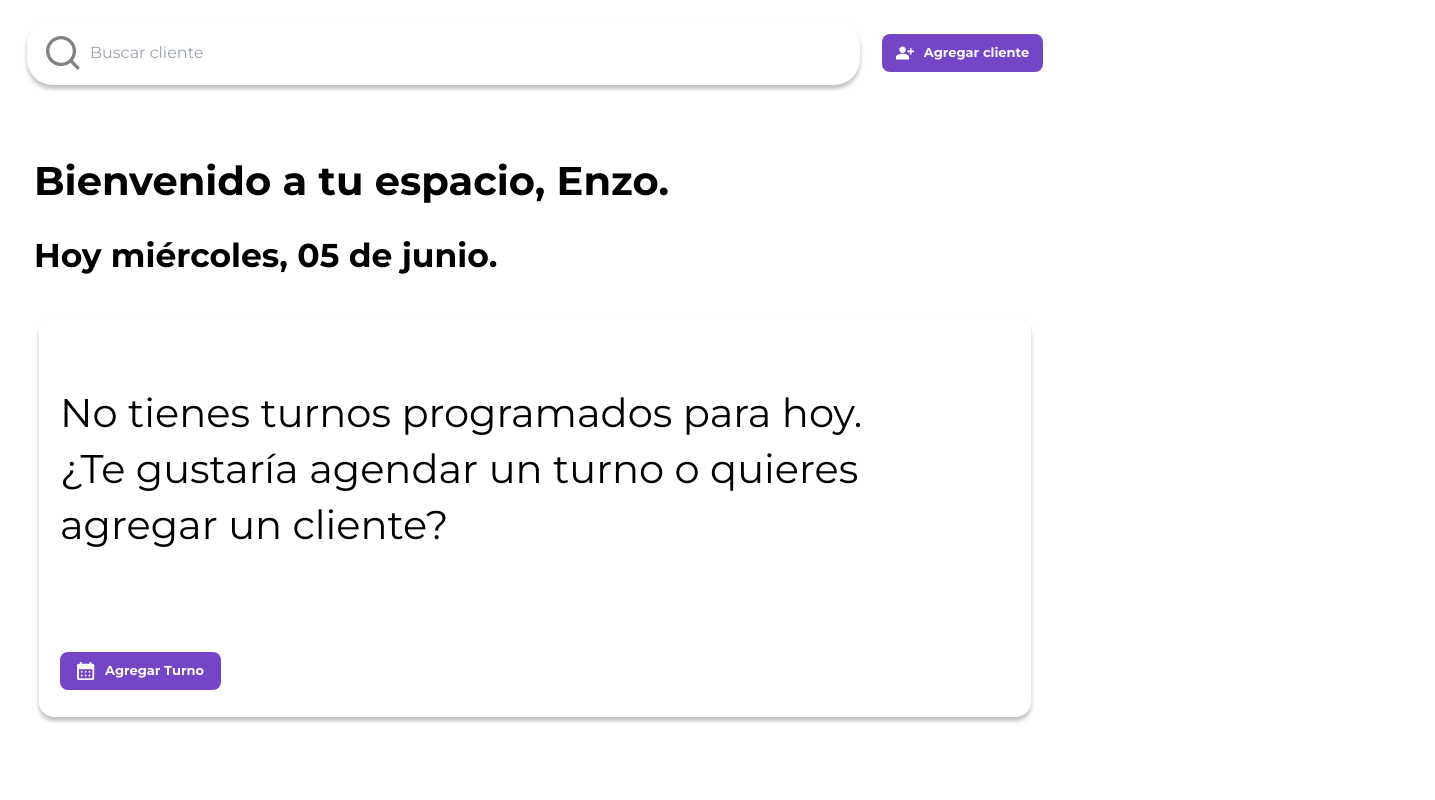
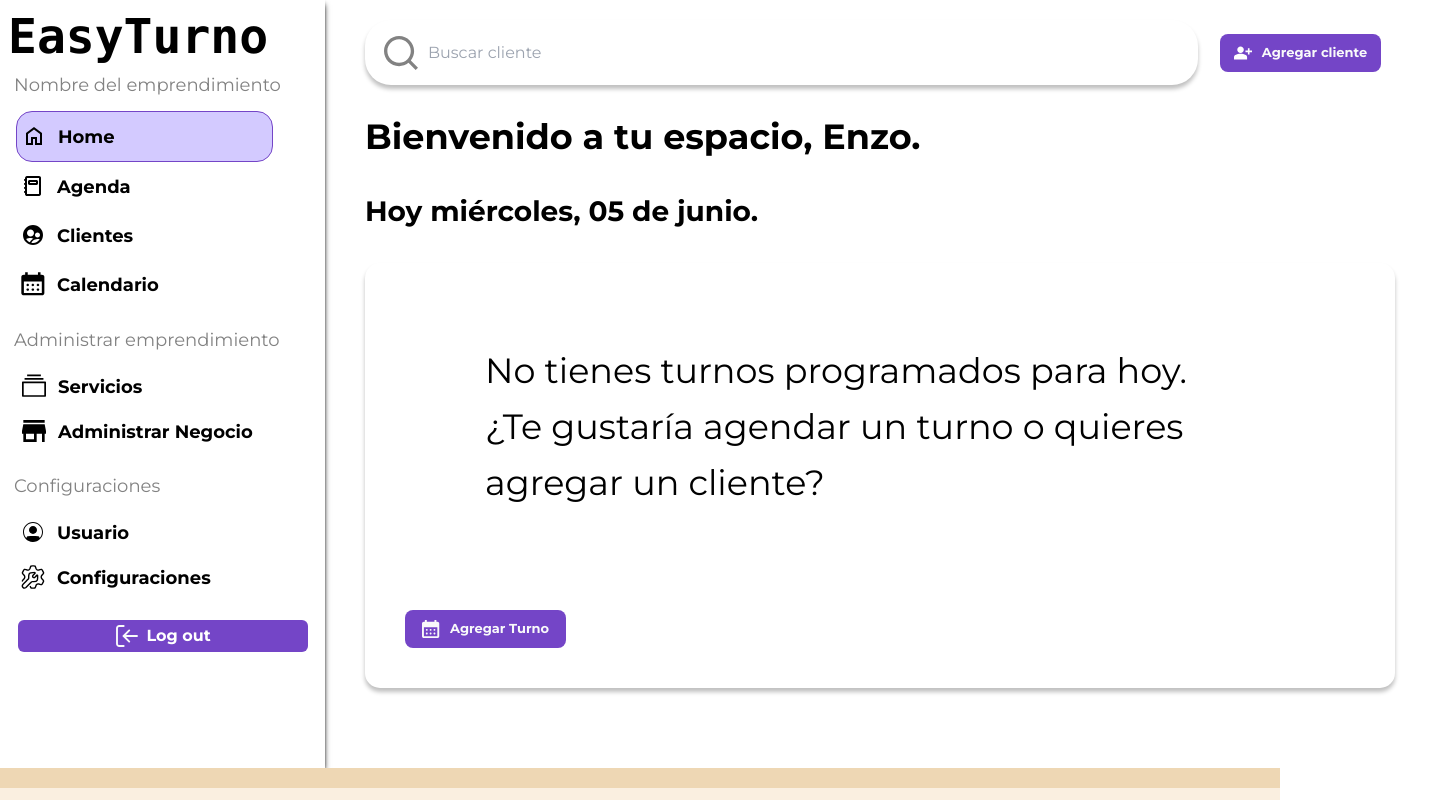
Before and after one commit to NoCountrySimulacion/EasyTurnos, a React (Vite) app in the folder Frontend/: page /home in a window 1280 px wide. Shown: the top 800 px of the page, 1435 px wide, since content can reach past the window. Built offline with nearby package versions, Linux system fonts and the light colour scheme; a web font is replaced by a local one.

Commit message:
feat: AddAppRouter

```diff
--- a/Frontend/src/layout/components/sidemenu/SideMenu.tsx
+++ b/Frontend/src/layout/components/sidemenu/SideMenu.tsx
@@ -1,5 +1,5 @@
-/* eslint-disable indent */
-import { useState, useEffect } from 'react'
+import { useState, useEffect, useContext } from 'react'
+import { useNavigate } from 'react-router-dom'
 import {
 	AdministrarNegocio,
 	Agenda,
@@ -11,9 +11,21 @@ import {
 	Servicios,
 	Usuarios
 } from '../../Icons/Icons'
+import { AuthContext } from '../../../auth/context/AuthProvider'
+import { AuthContextType } from '../../../auth/typescript/interface'
 
 export function Sidemenu(): JSX.Element {
-    const [selectedPage, setSelectedPage] = useState<string>(() => localStorage.getItem('selectedPage') || 'Home')
+	const [selectedPage, setSelectedPage] = useState<string>(
+		() => localStorage.getItem('selectedPage') || 'Home'
+	)
+	const authContext = useContext<AuthContextType | undefined>(AuthContext)
+	const navigate = useNavigate()
+
+	if (!authContext) {
+		throw new Error('AuthContext must be used within an AuthProvider')
+	}
+
+	const { logout } = authContext
 
 	useEffect(() => {
 		localStorage.setItem('selectedPage', selectedPage)
@@ -23,75 +35,119 @@ export function Sidemenu(): JSX.Element {
 		setSelectedPage(page)
 	}
 
+	const handleLogout = () => {
+		logout()
+		navigate('/')
+	}
+
 	const principalMenu = [
 		{ name: 'Home', icon: <Home width={24} height={24} /> },
 		{ name: 'Agenda', icon: <Agenda width={24} height={24} /> },
 		{ name: 'Clientes', icon: <Clientes width={24} height={24} /> },
-        { name: 'Calendario', icon: <Calendario width={24} height={24} /> },
-
+		{ name: 'Calendario', icon: <Calendario width={24} height={24} /> }
 	]
 
 	const administrador = [
 		{ name: 'Servicios', icon: <Servicios width={24} height={24} /> },
-        { name: 'Administrar Negocio', icon: <AdministrarNegocio width={24} height={24} /> },
-
+		{
+			name: 'Administrar Negocio',
+			icon: <AdministrarNegocio width={24} height={24} />
+		}
 	]
 
 	const configuracion = [
 		{ name: 'Usuario', icon: <Usuarios width={24} height={24} /> },
-        { name: 'Configuraciones', icon: <Configuraciones width={24} height={24} /> },
+		{
+			name: 'Configuraciones',
+			icon: <Configuraciones width={24} height={24} />
+		}
 	]
 
 	return (
-        <aside className='absolute bg-[#fff] text-[#000] font-mono w-[325px] shadow-xl shadow-black drop-shadow h-screen'>
+		<aside className='h-full bg-[#fff] text-[#000] font-mono w-[325px] shadow-md shadow-black'>
 			<nav>
 				<div id='logo' className='flex flex-col ml-2 pb-[0px]'>
-                    <h4 className='text-[48px] font-bold' > EasyTurno</h4 >
-                </div >
+					<h4 className='text-[48px] font-bold'>EasyTurno</h4>
+				</div>
 
 				<section className='ml-1 mb-[17.67px]'>
-                    <p className='text-[18px] pb-3 pl-[10px] font-montserrat text-[#828282]'>Nombre del emprendimiento</p>
+					<p className='text-[18px] pb-3 pl-[10px] font-montserrat text-[#828282]'>
+						Nombre del emprendimiento
+					</p>
 					{principalMenu.map(item => (
-                        <div key={item.name} className={`w-[80%] ml-3 rounded-[16px] ${selectedPage === item.name ? 'bg-[#D3CAFF] border border-solid border-[#7445C7] duration-500' : 'hover:bg-[#fff]'}`}>
-                            <div className='flex flex-row flex-wrap pb-[10px] pt-3  ' onClick={() => handlePageChange(item.name)}>
+						<div
+							key={item.name}
+							className={`w-[80%] ml-3 rounded-[16px] ${selectedPage === item.name ? 'bg-[#D3CAFF] border border-solid border-[#7445C7] duration-500' : 'hover:bg-[#fff]'}`}
+						>
+							<div
+								className='flex flex-row flex-wrap pb-[10px] pt-3'
+								onClick={() => handlePageChange(item.name)}
+							>
 								<span className='pl-[5px]'>{item.icon}</span>
-                                <h4 className='ml-3 text-[18px] font-bold font-montserrat'>{item.name}</h4>
+								<h4 className='ml-3 text-[18px] font-bold font-montserrat'>
+									{item.name}
+								</h4>
 							</div>
 						</div>
 					))}
 				</section>
 
 				<section className='ml-1 mt-1 mb-[17.67px]'>
-                    <p className='text-[18px] pb-3 pl-[10px] font-montserrat text-[#828282]'>Administrar emprendimiento</p>
+					<p className='text-[18px] pb-3 pl-[10px] font-montserrat text-[#828282]'>
+						Administrar emprendimiento
+					</p>
 					{administrador.map(item => (
-                        <div key={item.name} className={`w-[80%]  ml-3 rounded-[16px] ${selectedPage === item.name ? 'bg-[#D3CAFF] border border-solid border-[#7445C7] duration-500' : 'hover:bg-[#fff]'}`}>
-                            <div className='flex flex-row flex-wrap pb-[10px] pt-2 ' onClick={() => handlePageChange(item.name)}>
+						<div
+							key={item.name}
+							className={`w-[80%] ml-3 rounded-[16px] ${selectedPage === item.name ? 'bg-[#D3CAFF] border border-solid border-[#7445C7] duration-500' : 'hover:bg-[#fff]'}`}
+						>
+							<div
+								className='flex flex-row flex-wrap pb-[10px] pt-2'
+								onClick={() => handlePageChange(item.name)}
+							>
 								<span className='pl-[6px]'>{item.icon}</span>
-                                <h4 className='ml-3 text-[18px] font-bold font-montserrat'>{item.name}</h4>
+								<h4 className='ml-3 text-[18px] font-bold font-montserrat'>
+									{item.name}
+								</h4>
 							</div>
 						</div>
 					))}
 				</section>
 
 				<section className='ml-1 mt-1 mb-[17.67px]'>
-                    <p className='text-[18px] pb-3 pl-[10px] font-montserrat text-[#828282]'>Configuraciones</p>
+					<p className='text-[18px] pb-3 pl-[10px] font-montserrat text-[#828282]'>
+						Configuraciones
+					</p>
 					{configuracion.map(item => (
-                        <div key={item.name} className={`w-[80%]  ml-3 rounded-[16px] ${selectedPage === item.name ? 'bg-[#D3CAFF] border border-solid border-[#7445C7] duration-500' : 'hover:bg-[#fff]'}`}>
-                            <div className='flex flex-row flex-wrap pb-[10px] pt-2 ' onClick={() => handlePageChange(item.name)}>
+						<div
+							key={item.name}
+							className={`w-[80%] ml-3 rounded-[16px] ${selectedPage === item.name ? 'bg-[#D3CAFF] border border-solid border-[#7445C7] duration-500' : 'hover:bg-[#fff]'}`}
+						>
+							<div
+								className='flex flex-row flex-wrap pb-[10px] pt-2'
+								onClick={() => handlePageChange(item.name)}
+							>
 								<span className='pl-[5px]'>{item.icon}</span>
-                                <h4 className='ml-3 text-[18px] font-bold font-montserrat'>{item.name}</h4>
+								<h4 className='ml-3 text-[18px] font-bold font-montserrat'>
+									{item.name}
+								</h4>
 							</div>
 						</div>
 					))}
 				</section>
 
 				<div className='flex flex-row justify-center items-center mt-[10px]'>
-                    <button className='flex flex-row justify-center p-1 bg-[#7445C7] rounded-md w-[290px]'>
+					<button
+						className='flex flex-row justify-center p-1 bg-[#7445C7] rounded-md w-[290px]'
+						onClick={handleLogout}
+					>
 						<Logout width={24} height={24} />
-                        <p className='ml-2 text-[#fff] font-montserrat font-[700]'>Log out</p>
+						<p className='ml-2 text-[#fff] font-montserrat font-[700]'>
+							Log out
+						</p>
 					</button>
 				</div>
-            </nav >
-        </aside >
+			</nav>
+		</aside>
 	)
 }
--- a/Frontend/src/layout/pages/Home.tsx
+++ /dev/null
@@ -1,35 +0,0 @@
-import React, { useContext } from 'react'
-import { useNavigate } from 'react-router-dom'
-import { AuthContext } from '../../auth/context/AuthProvider' // Asegúrate de que la ruta es correcta
-
-const Home: React.FC = (): JSX.Element => {
-	const navigate = useNavigate()
-	const authContext = useContext(AuthContext)
-
-	if (!authContext) {
-		throw new Error('AuthContext must be used within an AuthProvider')
-	}
-
-	const { logout } = authContext
-
-	const handleLogout = () => {
-		logout()
-		navigate('/')
-	}
-
-	return (
-		<div className='flex flex-col items-center justify-center min-h-screen bg-gray-100'>
-			<h1 className='text-2xl font-bold mb-4'>
-				Hola Gabi, El equipo de Easy Turnos te quiere! ❤️
-			</h1>
-			<button
-				onClick={handleLogout}
-				className='bg-red-500 text-white px-4 py-2 rounded-md hover:bg-red-600'
-			>
-				Logout
-			</button>
-		</div>
-	)
-}
-
-export default Home
--- /dev/null
+++ b/Frontend/src/layout/pages/LayoutApp.tsx
@@ -0,0 +1,20 @@
+// src/layout/pages/Layout.tsx
+import { Outlet } from 'react-router-dom'
+import Footer from '../components/footer/Footer'
+import { Sidemenu } from '../components/sidemenu/SideMenu'
+
+export default function LayoutApp(): JSX.Element {
+	return (
+		<div>
+			<div className='flex'>
+				<aside className='bg-red-400'>
+					<Sidemenu />
+				</aside>
+				<main>
+					<Outlet />
+				</main>
+			</div>
+			<Footer />
+		</div>
+	)
+}
--- a/Frontend/src/layout/pages/Laout.tsx
+++ b/Frontend/src/layout/pages/LayoutLanding.tsx
@@ -4,7 +4,7 @@ import Footer from '../components/footer/Footer'
 import Navbar from '../components/navbar/Navbar'
 import Banner from '../../landing/components/banner/Banner'
 
-export default function Layout(): JSX.Element {
+export default function LayoutLanding(): JSX.Element {
 	return (
 		<div>
 			<header>
--- a/Frontend/src/professional/pages/Home.tsx
+++ b/Frontend/src/professional/pages/Home.tsx
@@ -12,7 +12,7 @@ function Home(): React.ReactElement {
 	const formattedDate = now.setLocale('es').toFormat("cccc, dd 'de' LLLL")
 
 	return (
-		<section className='w-[1070px] h-full flex flex-col items-center font-montserrat '>
+		<section className=' h-full flex flex-col font-montserrat px-10 gap-6 '>
 			<header className='flex gap-[22px] items-center mt-[20px]'>
 				<form className='relative w-[833px] h-[65px] gap-[18px] rounded-[26px] shadow-search '>
 					<div className='flex items-center h-full ml-[19px] gap-[10px]'>
@@ -32,17 +32,17 @@ function Home(): React.ReactElement {
 					<span>Agregar cliente</span>
 				</button>
 			</header>
-			<section className='flex flex-col items-start w-[1002px] mt-[68px] mb-[35px] gap-[18px]'>
-				<h2 className='text-[40px] font-bold leading-[56px]'>
+			<section className='flex flex-col items-start gap-[18px]'>
+				<h2 className='text-[35px] font-bold leading-[56px]'>
 					Bienvenido a tu espacio, Enzo.
 				</h2>
-				<p className='text-[33px] font-bold leading-[56px]'>
+				<p className='text-[28px] font-bold leading-[56px]'>
 					Hoy {formattedDate}.
 				</p>
 			</section>
-			<section className='shadow-search rounded-[15px] flex flex-col  justify-center '>
-				<div className='px-[21px] py-[27px] flex flex-col gap-[60px]'>
-					<p className='w-[950px] h-[247px] text-[40px] leading-[56px] content-center'>
+			<section className='shadow-search rounded-[15px] flex flex-col  justify-center mb-20 '>
+				<div className='p-10 flex flex-col gap-[60px]'>
+					<p className='px-20 w-[950px] h-[247px] text-[35px] leading-[56px] content-center'>
 						No tienes turnos programados para hoy. <br />
 						¿Te gustaría agendar un turno o quieres agregar un cliente?
 					</p>
--- a/Frontend/src/routes/AppRoutes.tsx
+++ b/Frontend/src/routes/AppRoutes.tsx
@@ -1,33 +1,31 @@
 import { BrowserRouter, Routes, Route } from 'react-router-dom'
 import Home from '../professional/pages/Home'
 import Landing from '../landing/pages/Landing'
-import Laout from '../layout/pages/Laout'
+import LaoutLanding from '../layout/pages/LayoutLanding'
 import Planos from '../landing/components/planos/Planos'
 import ComoFunciona from '../landing/components/comoFunciona/ComoFunciona'
 import Clientes from '../landing/components/clientes/Clientes'
 import SignUpModal from '../auth/components/form/SingUpModal'
-
-import { Sidemenu } from '../layout/components/sidemenu/SideMenu'
-
 import LoginOptionsModal from '../auth/components/form/LoginOptionsModal'
 import LoginModal from '../auth/components/form/LoginModal'
+import LayoutApp from '../layout/pages/LayoutApp'
 
 export default function AppRoutes() {
 	return (
 		<BrowserRouter>
 			<Routes>
-				<Route element={<Laout />}>
+				<Route element={<LaoutLanding />}>
 					<Route path='/' element={<Landing />} />
 					<Route path='/comofunciona' element={<ComoFunciona />} />
 					<Route path='/planos' element={<Planos />} />
 					<Route path='/clientes' element={<Clientes />} />
 					<Route path='/login' element={<LoginModal />} />
-
 					<Route path='/loginOptions' element={<LoginOptionsModal />} />
 					<Route path='/register' element={<SignUpModal />} />
 				</Route>
-				<Route path='/home' element={<Home />} />
-				<Route path='/sidemenu' element={<Sidemenu />} />
+				<Route element={<LayoutApp />}>
+					<Route path='/home' element={<Home />} />
+				</Route>
 			</Routes>
 		</BrowserRouter>
 	)
```
Lines whose indentation alone changed are shown as unchanged.
